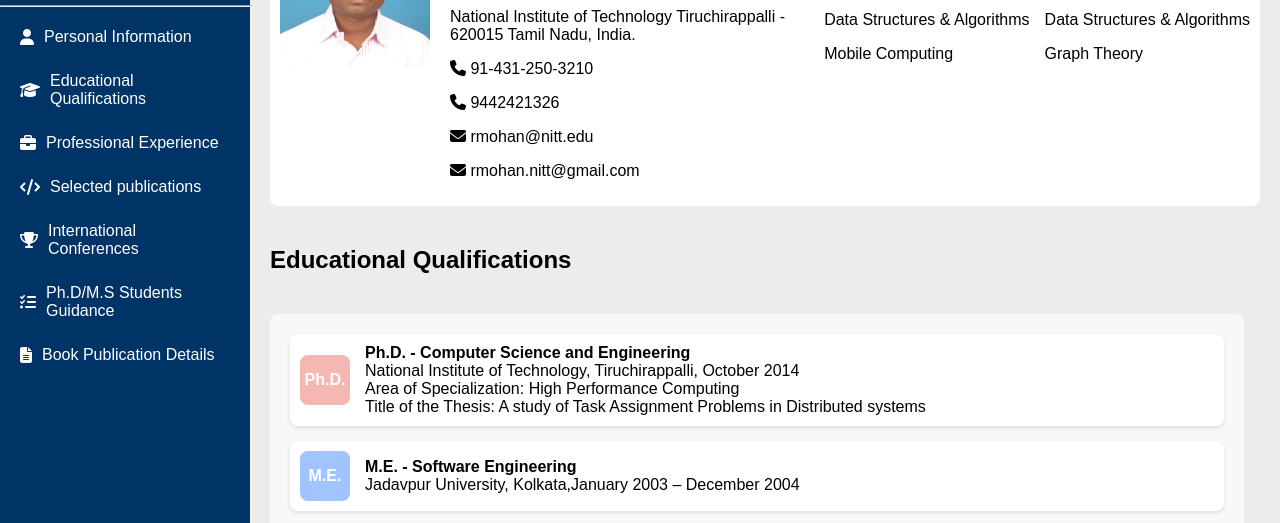
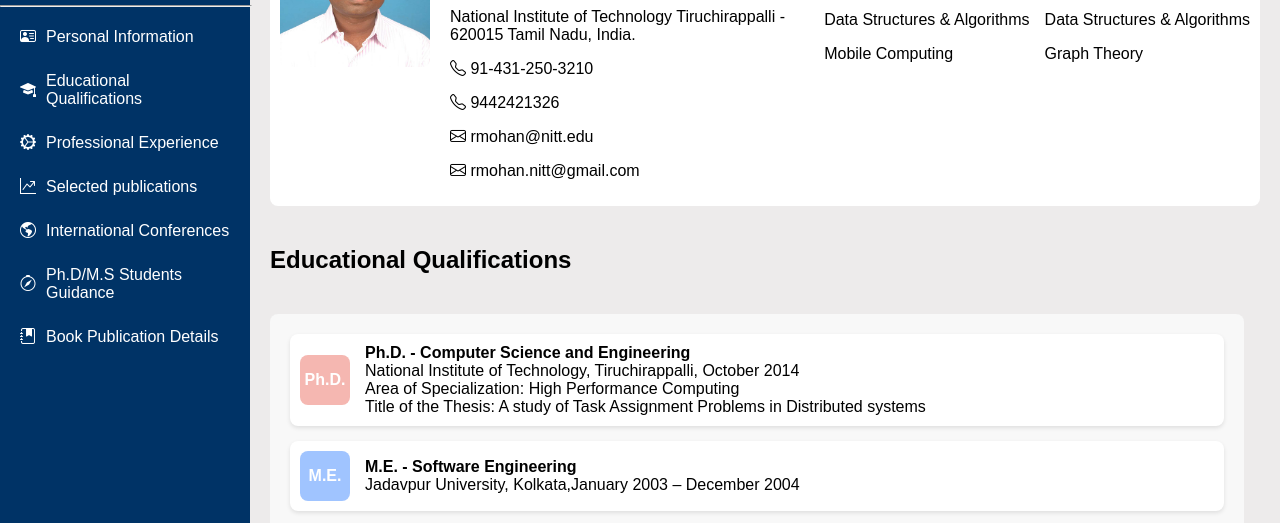
Before and after one commit to anandha564/intern, a plain HTML site: page index.html in a window 1280 px wide. Shown: the part 221-744 px from the top of the page. Drawn offline with nearby package versions, Linux system fonts and the light colour scheme.

Commit message:
Update index.html

```diff
--- a/index.html
+++ b/index.html
@@ -5,6 +5,7 @@
     <meta name="viewport" content="width=device-width, initial-scale=1.0">
 
     <link rel="stylesheet" href="styles.css">
+    <link rel="stylesheet" href="https://cdn.jsdelivr.net/npm/bootstrap-icons@1.11.3/font/bootstrap-icons.min.css">
 </head>
 <body>
 
@@ -16,13 +17,13 @@
         </div>
         <hr class = "line">
         <div class="sidebar-menu">
-            <a href="#details"><i class="fas fa-user"></i> Personal Information</a>
-            <a href="#Qualifications"><i class="fas fa-graduation-cap"></i> Educational Qualifications</a>
-            <a href="#Experience"><i class="fas fa-briefcase"></i> Professional Experience</a>
-            <a href="#publications"><i class="fas fa-code"></i> Selected publications</a>
-            <a href="#International conferences"><i class="fas fa-trophy"></i> International Conferences</a>
-            <a href="#guidance"><i class="fas fa-tasks"></i> Ph.D/M.S Students Guidance</a>
-            <a href="#book-publications"><i class="fas fa-file-alt"></i> Book Publication Details</a>
+            <a href="#details"><i class="bi bi-person-vcard"></i> Personal Information</a>
+            <a href="#Qualifications"><i class="bi bi-mortarboard-fill"></i> Educational Qualifications</a>
+            <a href="#Experience"><i class="bi bi-gear-wide-connected"></i> Professional Experience</a>
+            <a href="#publications"><i class="bi bi-graph-up-arrow"></i> Selected publications</a>
+            <a href="#International conferences"><i class="bi bi-globe-americas"></i> International Conferences</a>
+            <a href="#guidance"><i class="bi bi-compass"></i> Ph.D/M.S Students Guidance</a>
+            <a href="#book-publications"><i class="bi bi-journal-bookmark-fill"></i> Book Publication Details</a>
         </div>
     </div>
     <div class="header">
@@ -42,10 +43,10 @@
                     <p>National Institute of Technology
                         Tiruchirappalli - 620015
                         Tamil Nadu, India.</p>
-                    <p><i class="fas fa-phone"></i>  91-431-250-3210</p>
-                    <p><i class="fas fa-phone"></i> 9442421326</p>
-                    <p><i class="fas fa-envelope"></i> rmohan@nitt.edu</p>
-                    <p><i class="fas fa-envelope"></i> rmohan.nitt@gmail.com</p>
+                    <p><i class="bi bi-telephone"></i> 91-431-250-3210</p>
+                    <p><i class="bi bi-telephone"></i> 9442421326</p>
+                    <p><i class="bi bi-envelope"></i> rmohan@nitt.edu</p>
+                    <p><i class="bi bi-envelope"></i> rmohan.nitt@gmail.com</p>
                 </div>
                 <div class="academic-identity">
                     <h4>Current course</h4>
```
